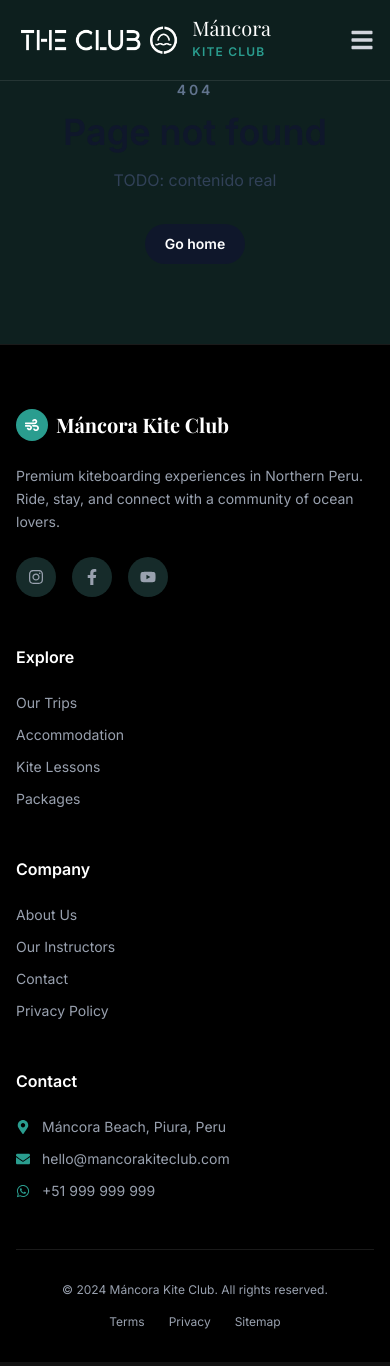
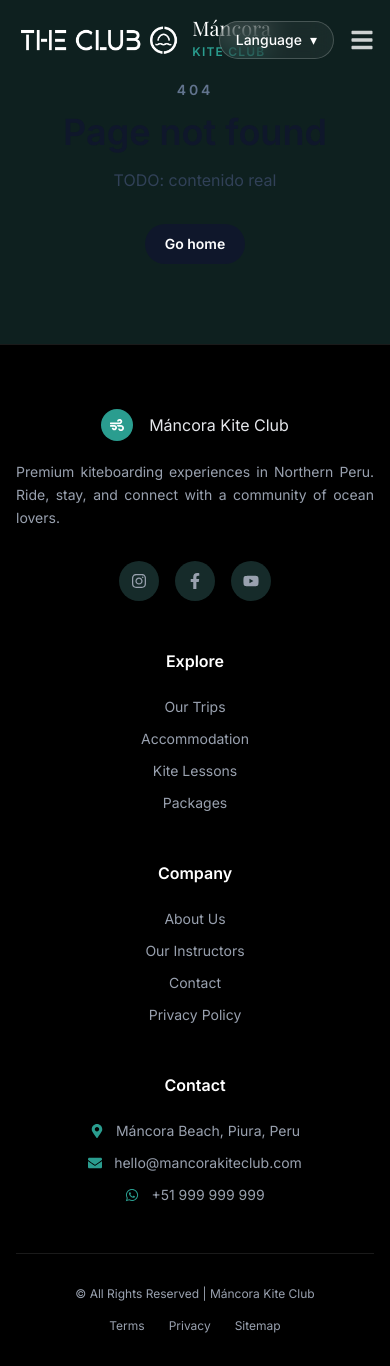
Before and after one commit to mancorakitesurf/mancorakiteclub, a React (Vite) app in the folder client/: page /classes in a window 390 px wide. Built offline with nearby package versions, Linux system fonts and the light colour scheme; a web font is replaced by a local one.

Commit message:
Añadiendo cambios en header-Lenguaje, footer mobile, nuevo movimiento en homepage

```diff
--- a/client/src/pages/HomePage.jsx
+++ b/client/src/pages/HomePage.jsx
@@ -5,6 +5,7 @@
 import Stay from '../sections/home/Stay.jsx'
 import Testimonials from '../sections/home/Testimonials.jsx'
 import Team from '../sections/home/Team.jsx'
+import Movements from '../sections/home/Movements.jsx'
 import Trips from '../sections/home/Trips.jsx'
 
 function HomePage() {
@@ -17,6 +18,7 @@
         hreflang={{ en: '/', es: '/esp', default: '/' }}
       />
       <Hero />
+      <Movements />
       <Trips />
       <Instruction />
       <Stay />
--- a/client/src/sections/common/Footer.jsx
+++ b/client/src/sections/common/Footer.jsx
@@ -13,20 +13,20 @@
     <footer className="border-t border-gray-200 bg-surface-light pb-8 pt-16 dark:border-white/10 dark:bg-black">
       <div className="mx-auto max-w-7xl px-4 sm:px-6 lg:px-8">
         <div className="mb-12 grid grid-cols-1 gap-12 md:grid-cols-4">
-          <div className="col-span-1 md:col-span-1">
-            <div className="mb-6 flex items-center gap-2">
+          <div className="col-span-1 text-center md:text-left">
+            <div className="flex items-center justify-center gap-4 mb-5 md:justify-start">
               <div className="flex h-8 w-8 items-center justify-center rounded-full bg-primary text-white">
                 <FaWind className="text-sm" />
               </div>
-              <span className="font-display text-xl font-bold text-slate-900 dark:text-white">
+              <span className="flex items-center justify-center gap-4 md:justify-start">
                 Máncora Kite Club
               </span>
             </div>
-            <p className="mb-6 text-sm leading-relaxed text-gray-500 dark:text-gray-400">
+            <p className="mb-6 text-sm leading-relaxed text-justify text-gray-500 mb-8 dark:text-gray-400">
               Premium kiteboarding experiences in Northern Peru. Ride, stay, and connect with a
               community of ocean lovers.
             </p>
-            <div className="flex gap-4">
+            <div className="flex justify-center gap-4 md:justify-start">
               <a
                 className="flex h-10 w-10 items-center justify-center rounded-full bg-gray-100 text-gray-600 transition-all hover:bg-primary hover:text-white dark:bg-surface-dark dark:text-gray-400"
                 href="#"
@@ -51,7 +51,7 @@
             </div>
           </div>
 
-          <div>
+          <div className="text-center md:text-left md:pl-8">
             <h4 className="mb-6 font-bold text-slate-900 dark:text-white">Explore</h4>
             <ul className="space-y-3 text-sm text-gray-500 dark:text-gray-400">
               <li>
@@ -77,7 +77,7 @@
             </ul>
           </div>
 
-          <div>
+          <div className="text-center md:text-left">
             <h4 className="mb-6 font-bold text-slate-900 dark:text-white">Company</h4>
             <ul className="space-y-3 text-sm text-gray-500 dark:text-gray-400">
               <li>
@@ -103,16 +103,16 @@
             </ul>
           </div>
 
-          <div>
+          <div className="text-center md:text-left">
             <h4 className="mb-6 font-bold text-slate-900 dark:text-white">Contact</h4>
             <ul className="space-y-3 text-sm text-gray-500 dark:text-gray-400">
-              <li className="flex items-center gap-3">
+              <li className="flex items-center justify-center gap-3 md:justify-start">
                 <FaMapMarkerAlt className="text-primary" /> Máncora Beach, Piura, Peru
               </li>
-              <li className="flex items-center gap-3">
+              <li className="flex items-center justify-center gap-3 md:justify-start">
                 <FaEnvelope className="text-primary" /> hello@mancorakiteclub.com
               </li>
-              <li className="flex items-center gap-3">
+              <li className="flex items-center justify-center gap-3 md:justify-start">
                 <FaWhatsapp className="text-primary" /> +51 999 999 999
               </li>
             </ul>
@@ -120,7 +120,7 @@
         </div>
 
         <div className="flex flex-col items-center justify-between gap-4 border-t border-gray-200 pt-8 md:flex-row dark:border-white/10">
-          <p className="text-xs text-gray-400">© 2024 Máncora Kite Club. All rights reserved.</p>
+          <p className="text-xs text-gray-400">© All Rights Reserved | Máncora Kite Club</p>
           <div className="flex gap-6 text-xs text-gray-400">
             <a className="hover:text-white" href="#">
               Terms
--- a/client/src/sections/common/Header.jsx
+++ b/client/src/sections/common/Header.jsx
@@ -1,4 +1,4 @@
-import { useState } from 'react'
+import { useState, useRef, useEffect } from 'react'
 import { Link } from 'react-router-dom'
 import { FaBars } from 'react-icons/fa'
 import { useI18n } from '../../app/providers/i18nContext.js'
@@ -14,27 +14,68 @@
 
 function Header() {
   const [isMobileOpen, setIsMobileOpen] = useState(false)
-  const { isSpanish } = useI18n()
+  const [isLangOpen, setIsLangOpen] = useState(false)
+  const [scrolled, setScrolled] = useState(false)
+  const dropdownRef = useRef(null)
+  const { isSpanish, changeLanguage, currentLang } = useI18n()
   const homePath = isSpanish ? '/esp' : '/'
 
+  // Detectar scroll
+  useEffect(() => {
+    const handleScroll = () => {
+      setScrolled(window.scrollY > 50)
+    }
+
+    window.addEventListener('scroll', handleScroll)
+    return () => window.removeEventListener('scroll', handleScroll)
+  }, [])
+
+  // Cerrar dropdown al hacer click fuera
+  useEffect(() => {
+    const handleClickOutside = (event) => {
+      if (dropdownRef.current && !dropdownRef.current.contains(event.target)) {
+        setIsLangOpen(false)
+      }
+    }
+
+    document.addEventListener('mousedown', handleClickOutside)
+    return () => document.removeEventListener('mousedown', handleClickOutside)
+  }, [])
+
+
+  const languages = [
+    { code: 'es', label: 'Español', flag: '🇪🇸' },
+    { code: 'en', label: 'English', flag: '🇬🇧' },
+    { code: 'fr', label: 'Français', flag: '🇫🇷' },
+  ]
+
   return (
-    <header className="fixed top-0 z-50 w-full border-b border-gray-200 bg-background-light/90 backdrop-blur-md transition-all duration-300 dark:border-white/10 dark:bg-background-dark/90">
+    <header className={`fixed top-0 z-50 w-full border-b transition-all duration-500 ${
+        scrolled
+          ? 'border-gray-200 bg-background-light/95 backdrop-blur-xl shadow-md dark:border-white/10 dark:bg-background-dark/95'
+          : 'border-transparent bg-transparent'
+      }`}
+    >
+
       <div className="mx-auto flex h-20 w-full max-w-7xl items-center justify-between px-4 sm:px-6 lg:px-8">
         <Link to={homePath} className="flex items-center gap-3" onClick={() => setIsMobileOpen(false)}>
           <img src={clubLogo} alt="THE CLUB logo" className="h-9 w-auto md:h-10" />
           <div>
-            <span className="block font-display text-xl leading-none text-slate-900 dark:text-white">
+            <span className="block font-display text-xl leading-none text-white">
               Máncora
             </span>
-            <span className="text-xs font-bold uppercase tracking-widest text-primary">Kite Club</span>
+            <span className="text-xs font-bold uppercase tracking-widest text-primary">
+              Kite Club
+            </span>
           </div>
         </Link>
 
+        {/* Desktop Nav */}
         <nav className="hidden items-center space-x-8 md:flex">
           {NAV_ITEMS.map((item) => (
             <a
               key={item.id}
-              className="text-sm font-medium transition-colors hover:text-primary"
+              className="text-sm font-medium text-white/80 transition-colors hover:text-primary"
               href={`${homePath}#${item.id}`}
             >
               {item.label}
@@ -42,23 +83,77 @@
           ))}
         </nav>
 
+        <div className="flex items-center space-x-4">
+
+          {/* DROPDOWN */}
+          <div ref={dropdownRef} className="relative">
+            <button
+              onClick={() => setIsLangOpen((prev) => !prev)}
+              className="flex items-center gap-2 rounded-full border border-white/20 bg-white/5 px-4 py-2 text-sm font-medium text-white backdrop-blur-md transition-all duration-300 hover:border-primary hover:bg-primary/10"
+            >
+              {languages.find(l => l.code === currentLang)?.label || 'Language'}
+              <span
+                className={`transition-transform duration-300 ${
+                  isLangOpen ? 'rotate-180' : ''
+                }`}
+              >
+                ▾
+              </span>
+            </button>
+
+            {/* Dropdown Panel */}
+            <div
+              className={`absolute right-0 mt-4 w-48 origin-top-right rounded-2xl border border-white/10 bg-background-dark/95 shadow-2xl backdrop-blur-xl transition-all duration-300 ${
+                isLangOpen
+                  ? 'scale-100 opacity-100'
+                  : 'pointer-events-none scale-95 opacity-0'
+              }`}
+            >
+              {languages.map((lang) => (
+                <button
+                  key={lang.code}
+                  onClick={() => {
+                    changeLanguage(lang.code)
+                    setIsLangOpen(false)
+                  }}
+                  className={`flex w-full items-center justify-between px-4 py-3 text-sm transition-all duration-200 ${
+                    currentLang === lang.code
+                    ? 'bg-primary/20 text-primary'
+                    : 'hover:bg-primary/10'
+                  }`}
+                >
+                  <span>
+                    {lang.flag} {lang.label}
+                  </span>
+
+                  {currentLang === lang.code && (
+                    <span className="text-primary">✓</span>
+                  )}
+                </button>
+              ))}
+            </div>
+          </div>
+
+          {/* Mobile Button */}
           <button
             type="button"
-          className="text-2xl text-gray-500 transition-colors hover:text-primary focus:outline-none md:hidden dark:text-gray-300"
+            className="text-2xl text-white/80 transition-colors hover:text-primary md:hidden"
             aria-label="Toggle menu"
             onClick={() => setIsMobileOpen((prev) => !prev)}
           >
             <FaBars />
           </button>
         </div>
+      </div>
 
-      {isMobileOpen ? (
-        <nav className="border-t border-gray-200 bg-background-light px-4 py-4 md:hidden dark:border-white/10 dark:bg-background-dark">
+      {/* Mobile Nav */}
+      {isMobileOpen && (
+        <nav className="border-t border-white/10 bg-[#0b1120] px-4 py-4 md:hidden">
           <div className="flex flex-col gap-3">
             {NAV_ITEMS.map((item) => (
               <a
                 key={item.id}
-                className="text-sm font-medium transition-colors hover:text-primary"
+                className="text-sm font-medium text-white/80 hover:text-primary"
                 href={`${homePath}#${item.id}`}
                 onClick={() => setIsMobileOpen(false)}
               >
@@ -67,7 +162,7 @@
             ))}
           </div>
         </nav>
-      ) : null}
+      )}
     </header>
   )
 }
--- /dev/null
+++ b/client/src/sections/home/Movements.jsx
@@ -0,0 +1,42 @@
+function Movements() {
+  return (
+    <section className="relative overflow-hidden bg-[#DCEEDC] py-3 border-y border-gray-200">
+
+      {/* Fade izquierdo */}
+      <div className="pointer-events-none absolute left-0 top-0 z-10 h-full w-24 bg-gradient-to-r from-white to-transparent" />
+
+      {/* Fade derecho */}
+      <div className="pointer-events-none absolute right-0 top-0 z-10 h-full w-24 bg-gradient-to-l from-white to-transparent" />
+
+      <div className="whitespace-nowrap overflow-hidden">
+        <div className="marquee flex items-center gap-16 w-max">
+
+          {/* BLOQUE ORIGINAL */}
+          <span className="font-display text-3xl font-black uppercase tracking-widest text-primary">
+            Tu pasión a un siguiente nivel
+          </span>
+          <span className="font-display text-3xl font-black uppercase tracking-widest text-black">
+            Tu pasión a un siguiente nivel
+          </span>
+          <span className="font-display text-3xl font-black uppercase tracking-widest text-primary">
+            Tu pasión a un siguiente nivel
+          </span>
+
+          {/* DUPLICADO EXACTO */}
+          <span className="font-display text-3xl font-black uppercase tracking-widest text-primary">
+            Tu pasión a un siguiente nivel
+          </span>
+          <span className="font-display text-3xl font-black uppercase tracking-widest text-black">
+            Tu pasión a un siguiente nivel
+          </span>
+          <span className="font-display text-3xl font-black uppercase tracking-widest text-primary">
+            Tu pasión a un siguiente nivel
+          </span>
+
+        </div>
+      </div>
+    </section>
+  )
+}
+
+export default Movements
--- a/client/src/styles/index.css
+++ b/client/src/styles/index.css
@@ -43,3 +43,17 @@
 * {
   box-sizing: border-box;
 }
+
+@keyframes marquee {
+  0% {
+    transform: translateX(0%);
+  }
+  100% {
+    transform: translateX(-50%);
+  }
+}
+
+.marquee {
+  width: max-content;
+  animation: marquee 20s linear infinite;
+}
```
Lines whose indentation alone changed are shown as unchanged.
